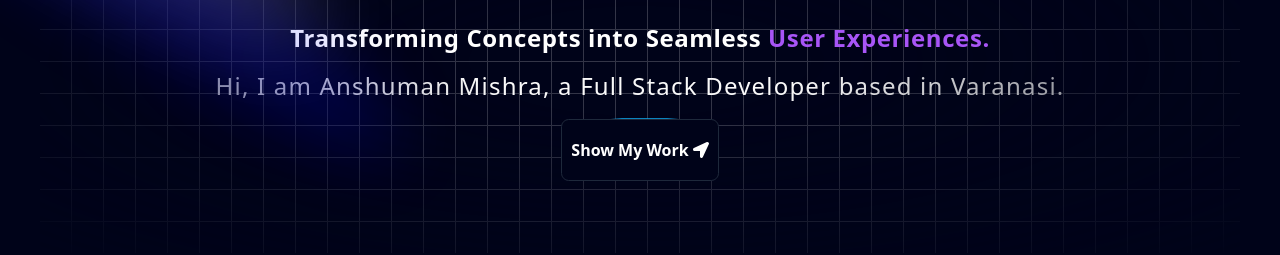
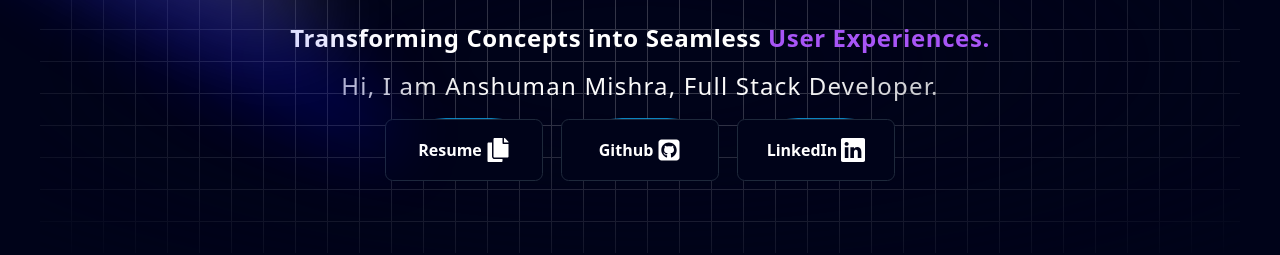
Before and after one commit to mishraanshuman786/my-portfolio-website, a Next.js app: page / in a window 1280 px wide. Shown: the part 275-530 px from the top of the page. Built offline with nearby package versions, Linux system fonts and the light colour scheme.

Commit message:
adding some basic details

```diff
--- /dev/null
+++ b/src/components/Resume.jsx
@@ -0,0 +1,49 @@
+"use client";
+
+import { useRef, useEffect } from "react";
+
+export default function Resume({ isVisible, setIsVisible }) {
+  const overlayRef = useRef(null);
+
+  // Close overlay when clicking outside
+  useEffect(() => {
+    function handleClickOutside(event) {
+      if (overlayRef.current && !overlayRef.current.contains(event.target)) {
+        setIsVisible(false); // Close overlay
+      }
+    }
+    if (isVisible) {
+      document.addEventListener("mousedown", handleClickOutside);
+    }
+    return () => {
+      document.removeEventListener("mousedown", handleClickOutside);
+    };
+  }, [isVisible, setIsVisible]);
+
+  // Render overlay only when isVisible is true
+  if (!isVisible) return null;
+
+  return (
+    <div className="fixed inset-0 bg-transparent bg-opacity-50 flex justify-center items-center z-50">
+      <div
+        ref={overlayRef}
+        className="bg-white rounded-lg p-6 shadow-lg w-[80vw] h-[80vh] max-w-md"
+      >
+        <embed
+          src="/RESUME.pdf"
+          type="application/pdf"
+          width="100%"
+          height="100%"
+        />
+
+        {/* Close button */}
+        <button
+          onClick={() => setIsVisible(false)} // Close overlay
+          className="mt-2 rounded-md   text-white border border-white px-4 py-[-2px]  z-20 hover:bg-white hover:text-red-600"
+        >
+          Close
+        </button>
+      </div>
+    </div>
+  );
+}
--- a/src/components/ui/gridBackgroundDemo.tsx
+++ b/src/components/ui/gridBackgroundDemo.tsx
@@ -1,9 +1,18 @@
-import React from "react";
+"use client";
+import React, { useState } from "react";
 import { TextGenerateEffect } from "./text-generate-effect";
 import { Button } from "./moving-border";
-import { FaLocationArrow } from "react-icons/fa";
+import Resume from "../Resume.jsx";
+import { useRouter } from "next/navigation";
+
+import { FaCopy } from "react-icons/fa";
+import { FaSquareGithub } from "react-icons/fa6";
+import { BsLinkedin } from "react-icons/bs";
 
 export function GridBackgroundDemo() {
+  const [isVisible, setIsVisible] = useState(false);
+  const navigation = useRouter();
+
   return (
     <div className="h-[24rem]  flex-col  w-full dark:bg-black-100 bg-white  dark:bg-grid-white/[0.2] bg-grid-black/[0.008] relative flex items-center justify-center ">
       {/* Radial gradient for the container to give a faded look */}
@@ -17,15 +26,39 @@ export function GridBackgroundDemo() {
         words="Transforming Concepts into Seamless User Experiences."
       />
       <p className=" text-center text-sm md:text-lg lg:text-2xl  md:tracking-wider pb-4">
-        Hi, I am Anshuman Mishra, a Full Stack Developer based in Varanasi.
+        Hi, I am Anshuman Mishra, Full Stack Developer.
       </p>
-      <Button
-        className="md:text-[16px] text-sm bg-black-100 hover:underline font-semibold"
-        borderRadius="8px"
-      >
-        Show My Work
-        <FaLocationArrow className="text-white ml-1" />
-      </Button>
+      <div className="flex flex-col md:flex-row gap-4">
+        <Button
+          className="md:text-[16px] text-sm bg-black-100 hover:underline font-semibold"
+          borderRadius="8px"
+          onClick={() => setIsVisible(true)} // Show overlay
+        >
+          Resume
+          <FaCopy className="text-white ml-1 md:text-[24px]" />
+        </Button>
+        <Button
+          className="md:text-[16px] text-sm bg-black-100 hover:underline font-semibold"
+          borderRadius="8px"
+          onClick={() =>
+            navigation.push("https://github.com/mishraanshuman786")
+          }
+        >
+          Github
+          <FaSquareGithub className="text-white ml-1 md:text-[24px]" />
+        </Button>
+        <Button
+          className="md:text-[16px] text-sm bg-black-100 hover:underline font-semibold"
+          borderRadius="8px"
+        >
+          LinkedIn
+          <BsLinkedin className="text-white ml-1 md:text-[24px]" />
+        </Button>
+
+        {/* Overlay components */}
+        {/* Pass state and handler as props */}
+        <Resume isVisible={isVisible} setIsVisible={setIsVisible} />
+      </div>
     </div>
   );
 }
```
Also changed, not shown: 1 other file (tests, documents, lock files or other folders).
